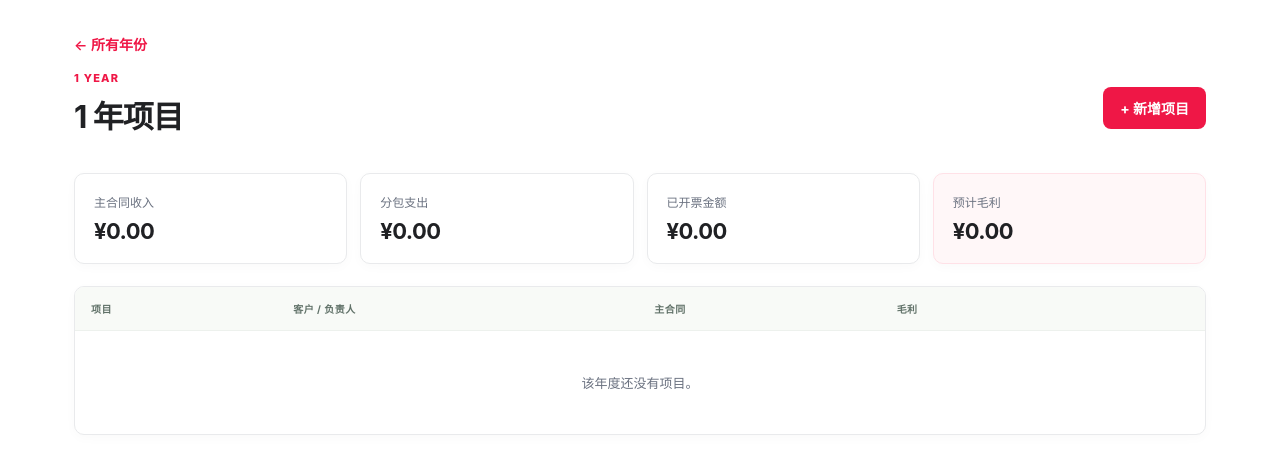
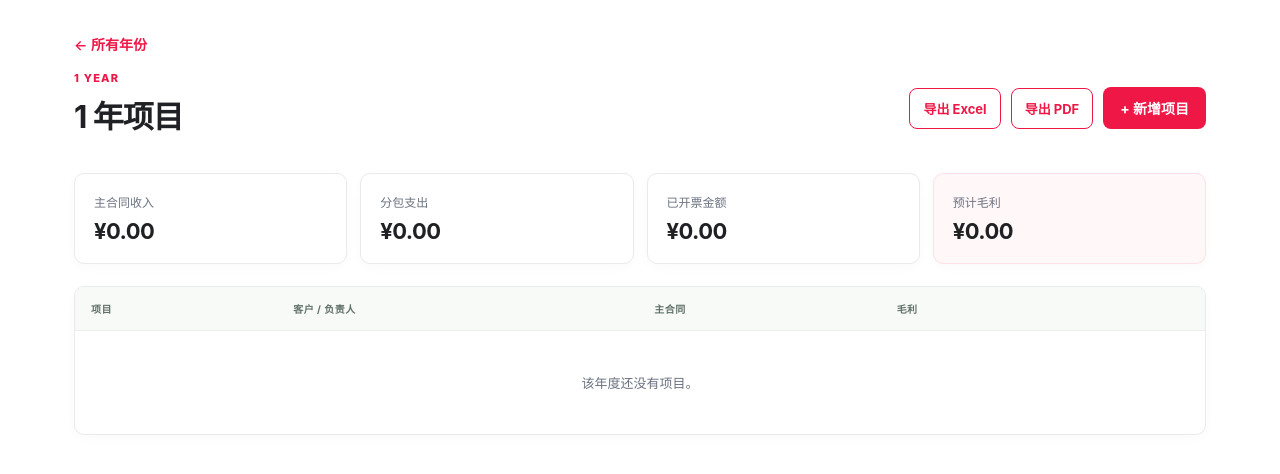
Before and after one commit to JingXuStella/Finance-SLA, a Flask app: page /years/1 in a window 1280 px wide. Shown: the part 66-540 px from the top of the page. Run offline with Flask 3, Linux system fonts and the light colour scheme; the visitor is signed in with stand-in values (Sample User, id 1); data comes from the database, SQL or seed files in the repository; data that the repository does not hold is empty.

Commit message:
Add annual Excel and PDF exports

```diff
--- a/app.py
+++ b/app.py
@@ -1,10 +1,19 @@
 import os
+from io import BytesIO
 from datetime import date, datetime
 from decimal import Decimal
-from flask import Flask, flash, redirect, render_template, request, session, url_for
+from flask import Flask, flash, redirect, render_template, request, session, url_for, send_file
 from flask_sqlalchemy import SQLAlchemy
 from sqlalchemy import inspect, text
 from werkzeug.security import check_password_hash, generate_password_hash
+from openpyxl import Workbook
+from openpyxl.styles import Font, PatternFill
+from reportlab.lib import colors
+from reportlab.lib.pagesizes import A4, landscape
+from reportlab.lib.styles import getSampleStyleSheet
+from reportlab.pdfbase import pdfmetrics
+from reportlab.pdfbase.cidfonts import UnicodeCIDFont
+from reportlab.platypus import SimpleDocTemplate, Paragraph, Spacer, Table, TableStyle
 
 app = Flask(__name__)
 url = os.getenv("DATABASE_URL", "sqlite:///finance.db").replace("postgres://", "postgresql://", 1)
@@ -51,6 +60,11 @@ def totals(ps):
  for p in ps:
   for k,v in p.totals.items(): r[k]+=v
  return r
+def export_rows(year):
+ rows=[]
+ for p in Project.query.filter_by(year=year).order_by(Project.name).all():
+  for e in p.entries: rows.append([p.name,e.payment_date.strftime("%Y-%m-%d"),e.payment_type,e.currency,float(e.amount),e.receipt_status,float(e.received_amount or 0),e.invoice_status,float(e.invoice_amount),e.notes or ""])
+ return rows
 @app.context_processor
 def ctx(): return {"current_user":me(),"now_year":datetime.now().year,"payment_types":TYPES,"invoice_statuses":STATUSES,"receipt_statuses":RECEIPT_STATUSES}
 @app.template_filter("currency")
@@ -77,6 +91,23 @@ def dashboard():
 @login_required
 def year_detail(year):
  ps=Project.query.filter_by(year=year).order_by(Project.updated_at.desc()).all();return render_template("year_detail.html",year=year,projects=ps,totals=totals(ps))
+@app.route("/years/<int:year>/export/<format>")
+@login_required
+def year_export(year,format):
+ headers=["项目","日期","类型","币种","款项金额","款项状态","已收金额","发票进度","开票金额","备注"]; rows=export_rows(year)
+ if format=="excel":
+  wb=Workbook();ws=wb.active;ws.title=f"{year}年度款项";ws.append(headers)
+  for r in rows:ws.append(r)
+  for c in ws[1]:c.font=Font(bold=True,color="FFFFFF");c.fill=PatternFill("solid",fgColor="EF1746")
+  ws.freeze_panes="A2";ws.auto_filter.ref=ws.dimensions
+  for col in ws.columns:ws.column_dimensions[col[0].column_letter].width=min(max(max(len(str(x.value or "")) for x in col)+2,10),28)
+  buf=BytesIO();wb.save(buf);buf.seek(0);return send_file(buf,as_attachment=True,download_name=f"{year}年度款项明细.xlsx",mimetype="application/vnd.openxmlformats-officedocument.spreadsheetml.sheet")
+ if format=="pdf":
+  buf=BytesIO();pdfmetrics.registerFont(UnicodeCIDFont("STSong-Light"));doc=SimpleDocTemplate(buf,pagesize=landscape(A4),leftMargin=20,rightMargin=20,topMargin=20,bottomMargin=20)
+  style=getSampleStyleSheet()["Title"];style.fontName="STSong-Light";style.fontSize=16
+  data=[headers]+[[str(v) for v in r] for r in rows];table=Table(data,repeatRows=1,colWidths=[70,55,80,38,60,60,60,60,60,110]);table.setStyle(TableStyle([("FONTNAME",(0,0),(-1,-1),"STSong-Light"),("FONTSIZE",(0,0),(-1,-1),7),("BACKGROUND",(0,0),(-1,0),colors.HexColor("#EF1746")),("TEXTCOLOR",(0,0),(-1,0),colors.white),("GRID",(0,0),(-1,-1),.25,colors.HexColor("#dddddd")),("VALIGN",(0,0),(-1,-1),"MIDDLE")]))
+  doc.build([Paragraph(f"{year}年度款项明细",style),Spacer(1,12),table]);buf.seek(0);return send_file(buf,as_attachment=True,download_name=f"{year}年度款项明细.pdf",mimetype="application/pdf")
+ return "格式不支持",400
 @app.route("/projects/new",methods=["GET","POST"])
 @login_required
 def project_new():
--- a/requirements.txt
+++ b/requirements.txt
@@ -2,3 +2,5 @@ Flask==3.1.1
 Flask-SQLAlchemy==3.1.1
 gunicorn==23.0.0
 psycopg2-binary==2.9.10
+openpyxl==3.1.5
+reportlab==4.2.5
--- /dev/null
+++ b/static/export.css
@@ -0,0 +1 @@
+.year-actions{display:flex;align-items:center;gap:10px}.export-link{border:1px solid #ef1746;border-radius:8px;padding:10px 13px;color:#ef1746;text-decoration:none;font-weight:700;font-size:13px}.export-link:hover{background:#fff4f6}@media(max-width:760px){.year-actions{flex-wrap:wrap}}
--- a/templates/base.html
+++ b/templates/base.html
@@ -6,6 +6,7 @@
   <link rel="stylesheet" href="{{ url_for('static', filename='style.css') }}">
   <link rel="stylesheet" href="{{ url_for('static', filename='theme.css') }}">
   <link rel="stylesheet" href="{{ url_for('static', filename='detail-dialog.css') }}">
+  <link rel="stylesheet" href="{{ url_for('static', filename='export.css') }}">
 </head>
 <body>
 {% if current_user %}
--- a/templates/year_detail.html
+++ b/templates/year_detail.html
@@ -1 +1 @@
-{% extends 'base.html' %}{% block content %}<a class="back" href="{{ url_for('dashboard') }}">← 所有年份</a><div class="page-head"><div><div class="eyebrow">{{ year }} YEAR</div><h1>{{ year }} 年项目</h1></div><a class="button" href="{{ url_for('project_new') }}">+ 新增项目</a></div><section class="stats"><article><span>主合同收入</span><strong>{{ totals.contract|currency }}</strong></article><article><span>分包支出</span><strong>{{ totals.subcontract|currency }}</strong></article><article><span>已开票金额</span><strong>{{ totals.invoice|currency }}</strong></article><article class="profit"><span>预计毛利</span><strong>{{ totals.profit|currency }}</strong></article></section><section class="table-card"><table><thead><tr><th>项目</th><th>客户 / 负责人</th><th>主合同</th><th>毛利</th><th></th></tr></thead><tbody>{% for p in projects %}<tr><td><b>{{ p.name }}</b><small>{{ p.notes or '—' }}</small></td><td>{{ p.client or '—' }}<small>{{ p.manager or '未指定' }}</small></td><td>{{ p.totals.contract|currency }}</td><td class="profit-value">{{ p.totals.profit|currency }}</td><td><a class="text-link" href="{{ url_for('project_detail',project_id=p.id) }}">查看款项 →</a></td></tr>{% else %}<tr><td colspan="5" class="empty">该年度还没有项目。</td></tr>{% endfor %}</tbody></table></section>{% endblock %}
+{% extends 'base.html' %}{% block content %}<a class="back" href="{{ url_for('dashboard') }}">← 所有年份</a><div class="page-head"><div><div class="eyebrow">{{ year }} YEAR</div><h1>{{ year }} 年项目</h1></div><div class="year-actions"><a class="export-link" href="{{ url_for('year_export',year=year,format='excel') }}">导出 Excel</a><a class="export-link" href="{{ url_for('year_export',year=year,format='pdf') }}">导出 PDF</a><a class="button" href="{{ url_for('project_new') }}">+ 新增项目</a></div></div><section class="stats"><article><span>主合同收入</span><strong>{{ totals.contract|currency }}</strong></article><article><span>分包支出</span><strong>{{ totals.subcontract|currency }}</strong></article><article><span>已开票金额</span><strong>{{ totals.invoice|currency }}</strong></article><article class="profit"><span>预计毛利</span><strong>{{ totals.profit|currency }}</strong></article></section><section class="table-card"><table><thead><tr><th>项目</th><th>客户 / 负责人</th><th>主合同</th><th>毛利</th><th></th></tr></thead><tbody>{% for p in projects %}<tr><td><b>{{ p.name }}</b><small>{{ p.notes or '—' }}</small></td><td>{{ p.client or '—' }}<small>{{ p.manager or '未指定' }}</small></td><td>{{ p.totals.contract|currency }}</td><td class="profit-value">{{ p.totals.profit|currency }}</td><td><a class="text-link" href="{{ url_for('project_detail',project_id=p.id) }}">查看款项 →</a></td></tr>{% else %}<tr><td colspan="5" class="empty">该年度还没有项目。</td></tr>{% endfor %}</tbody></table></section>{% endblock %}
```
Also changed, not shown: templates/project_detail.html (+1 -1 lines).
